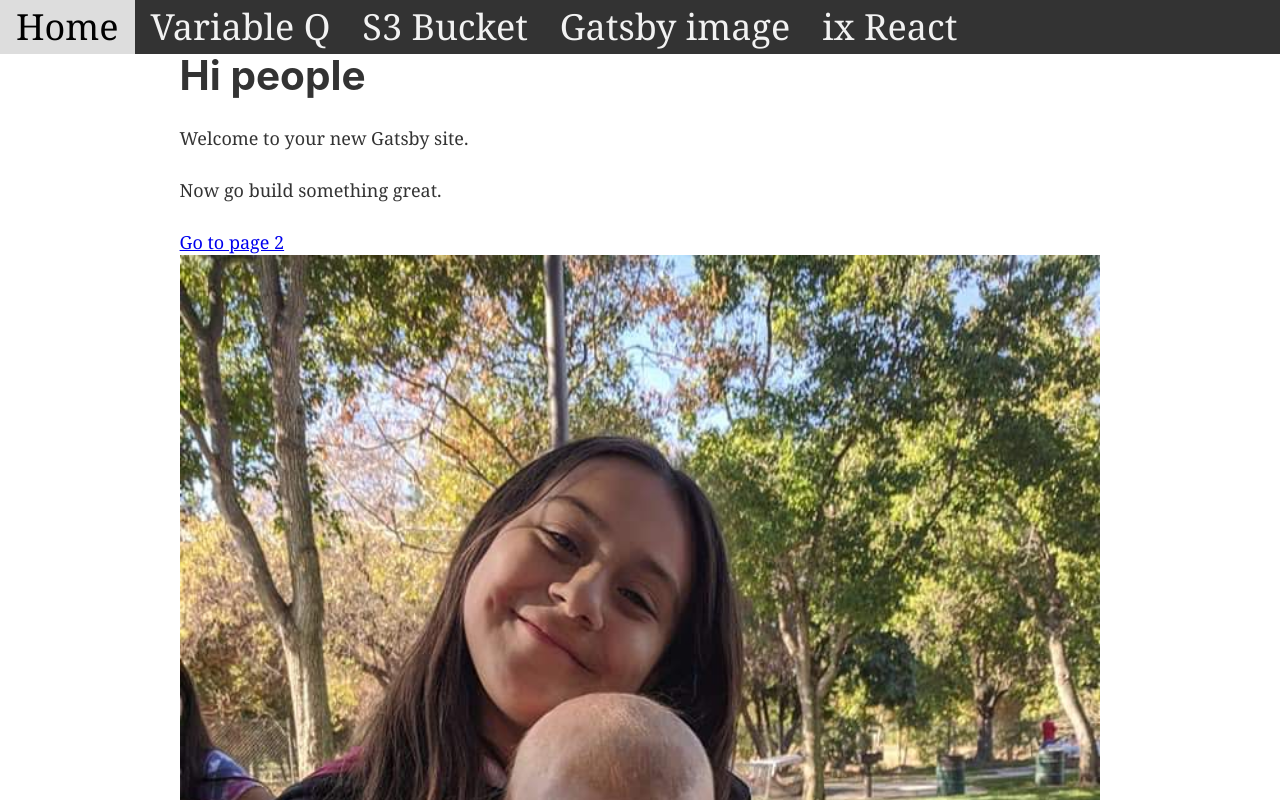
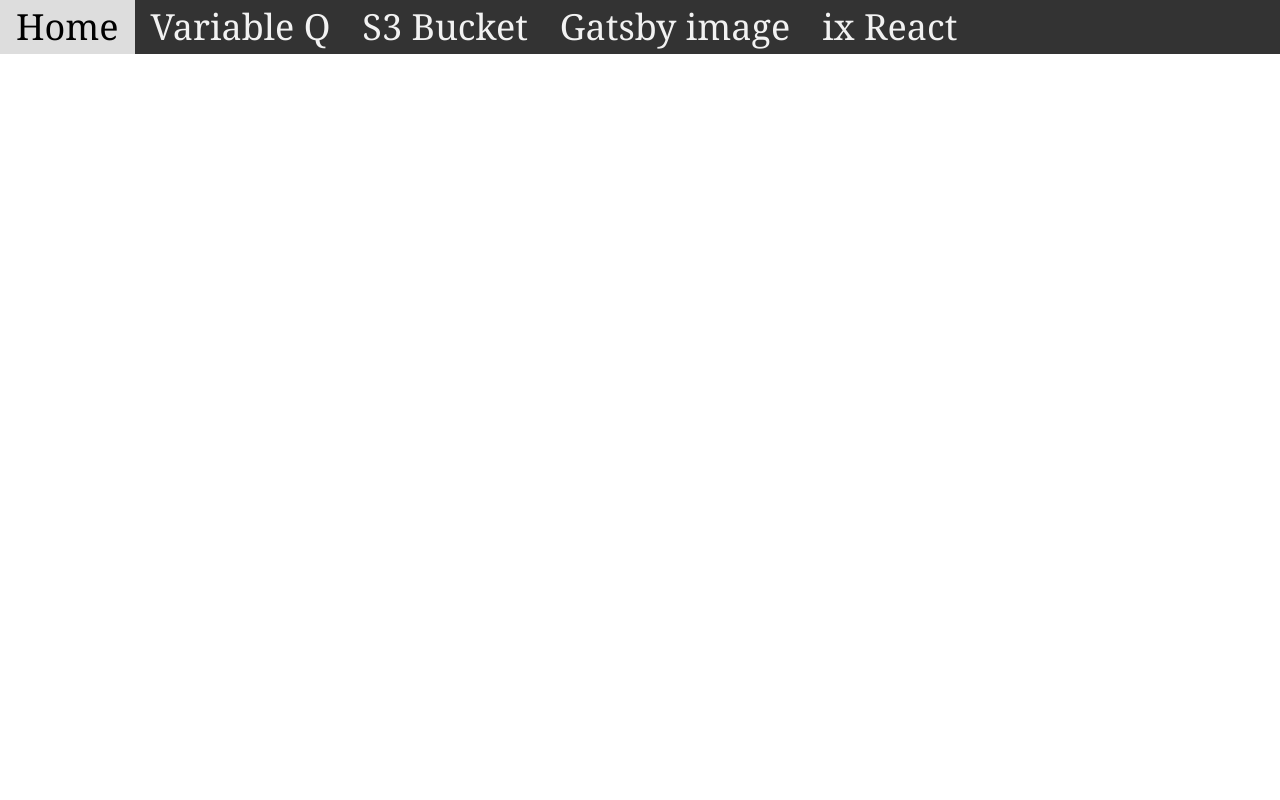
Before and after one commit to daletom/gatsby-image-test, a Gatsby site: page / in a window 1280 px wide. Shown: the top 800 px of the page. Built offline with nearby package versions, Linux system fonts and the light colour scheme; Gatsby itself is replaced by a stand-in of ours.

Commit message:
Update layout.js

```diff
--- a/src/components/layout.js
+++ b/src/components/layout.js
@@ -29,16 +29,6 @@
           <html lang="en" />
         </Helmet>
         <Header siteTitle={data.site.siteMetadata.title} />
-        <div
-          style={{
-            margin: '0 auto',
-            maxWidth: 960,
-            padding: '0px 1.0875rem 1.45rem',
-            paddingTop: 0,
-          }}
-        >
-          {children}
-        </div>
       </>
     )}
   />
```
